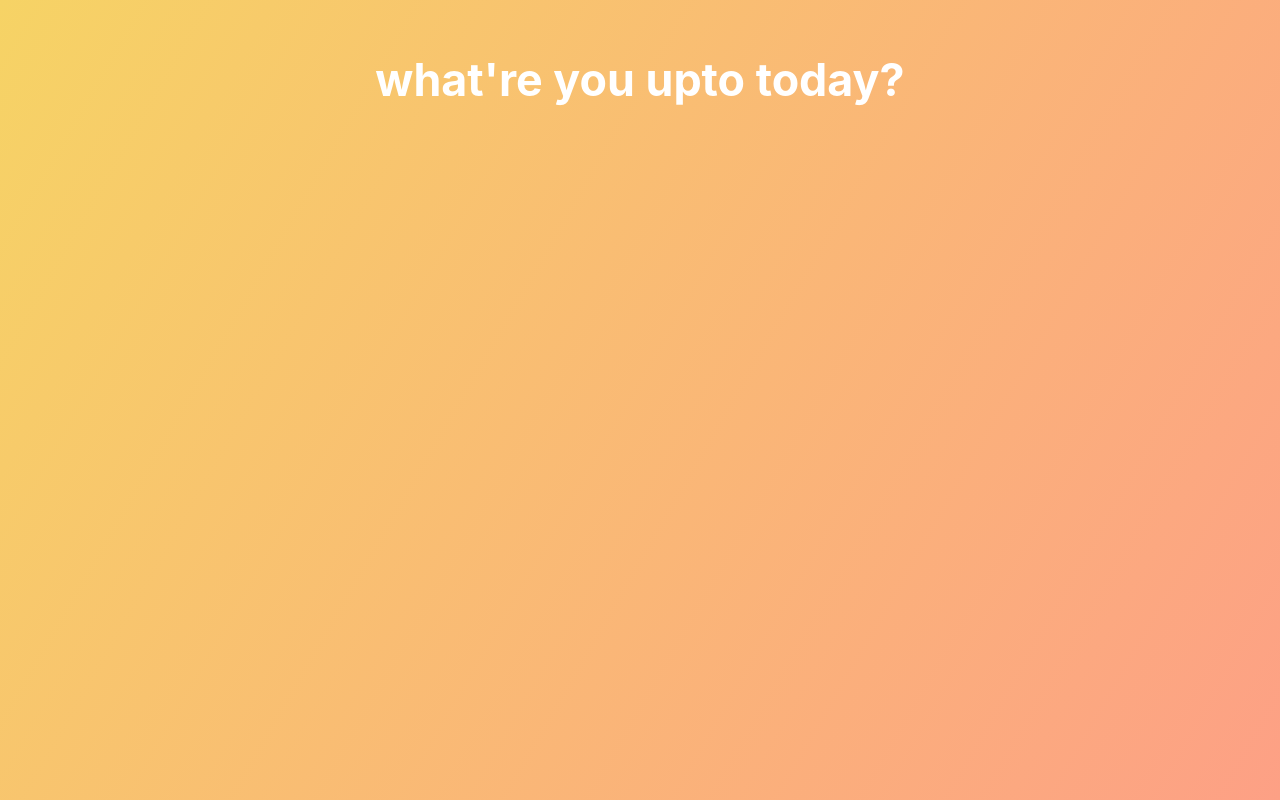
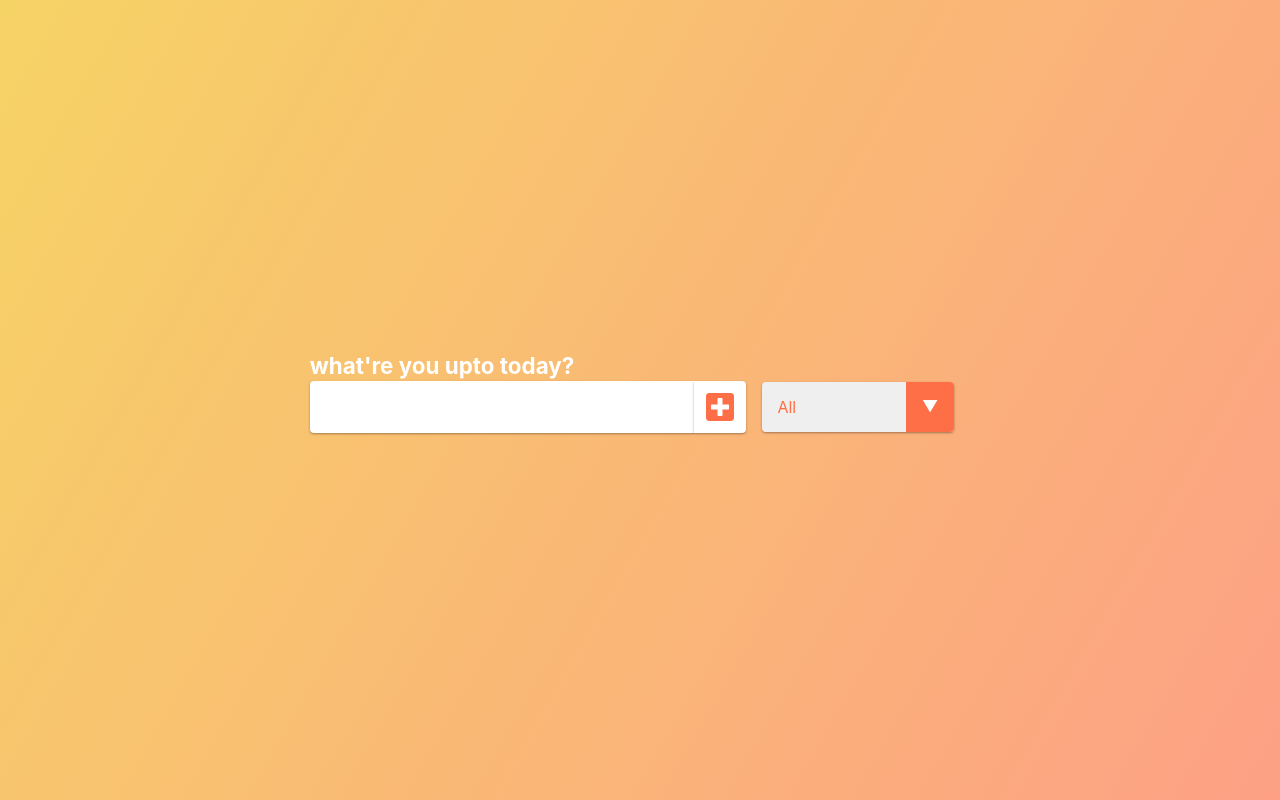
Before and after one commit to jaisharx/react-todo-app, a React (Create React App) app: page / in a window 1280 px wide. Built offline with nearby package versions, Linux system fonts and the light colour scheme.

Commit message:
working on components

```diff
--- a/src/App.scss
+++ b/src/App.scss
@@ -1,31 +1,69 @@
-header {
-    font-size: 1.4rem;
-}
-
-header,
-form {
-    min-height: 20vh;
+body {
+    min-height: 100vh;
     display: flex;
     justify-content: center;
     align-items: center;
 }
-form input,
-form button {
-    padding: 0.5rem;
-    font-size: 2rem;
-    border: none;
-    background: white;
+
+header {
+    font-size: .7rem;
+    margin-bottom: -.8rem;
 }
-form button {
-    color: #ff6f47;
-    background: #f7fffe;
-    cursor: pointer;
-    transition: all 0.3s ease;
+
+form {
+    display: flex;
+    align-items: center;
+
+    input {
+        padding: .7rem;
+        font-size: 1.6rem;
+        width: 30vw;
+
+        border-radius: 0;
+        border-top-left-radius: 4px;
+        border-bottom-left-radius: 4px;
+        box-shadow: var(--box-shadow);
+
+        &:focus {
+            outline: none;
+            background-color: white;
+
+        }
+    }
+
+    button {
+        display: flex;
+        padding: 0.64rem;
+        font-size: 2rem;
+
+        box-shadow: 0 1px 3px rgba(0,0,0,0.12), 0 1px 2px rgba(0,0,0,0.24);
+        transition: all 0.3s cubic-bezier(.25,.8,.25,1);
+
+        transition: all 0.3s ease;
+        color: #ff6f47;
+        background: #f7fffe;
+        cursor: pointer;
+        border-radius: 0;
+        border-top-right-radius: 4px;
+        border-bottom-right-radius: 4px;
+
+        &:hover {
+            background: #ff6f47;
+            color: white;
+        }
+    }
+
+    input,
+    button {
+        border: none;
+        background: white;
+    }
 }
-form button:hover {
-    background: #ff6f47;
-    color: white;
+
+.filter-todo {
+    padding: .95rem;
 }
+
 .todo-container {
     display: flex;
     justify-content: center;
@@ -46,9 +84,6 @@ form button:hover {
     justify-content: space-between;
     align-items: center;
     transition: all 1s ease;
-}
-.filter-todo {
-    padding: 1rem;
 }
 .todo li {
     flex: 1;
@@ -102,10 +137,13 @@ select {
     margin: 1rem;
     position: relative;
     overflow: hidden;
+
+    border-radius: 4px;
+    box-shadow: var(--box-shadow);
 }
 select {
     color: #ff6f47;
-    font-family: 'Poppins', sans-serif;
+    font: inherit;
     cursor: pointer;
     width: 12rem;
 }
@@ -113,7 +151,7 @@ select {
 .select::after {
     content: '\25BC';
     position: absolute;
-    top: 0;
+    top: -2px;
     right: 0;
     padding: 1rem;
     background: #ff6f47;
--- a/src/components/Form.js
+++ b/src/components/Form.js
@@ -1,11 +1,22 @@
-import React from 'react'
+import React from 'react';
+import { FaPlusSquare } from 'react-icons/fa';
 
 const Form = () => {
     return (
-        <div>
+        <form>
+            <input type="text" className="todo-input" />
+            <button className="todo-button" type="submit">
+                <FaPlusSquare />
+            </button>
+            <div className="select">
+                <select name="todos" className="filter-todo">
+                    <option value="all">All</option>
+                    <option value="completed">Completed</option>
+                    <option value="uncompleted">Uncompleted</option>
+                </select>
+            </div>
+        </form>
+    );
+};
 
-        </div>
-    )
-}
-
-export default Form
+export default Form;
--- a/src/components/TodoList.js
+++ b/src/components/TodoList.js
@@ -1,11 +1,11 @@
-import React from 'react'
+import React from 'react';
 
 const TodoList = () => {
     return (
-        <div>
+        <div className="todo-container">
+            <ul className="todo-list"></ul>
+        </div>
+    );
+};
 
-        </div>
-    )
-}
-
-export default TodoList
+export default TodoList;
```
